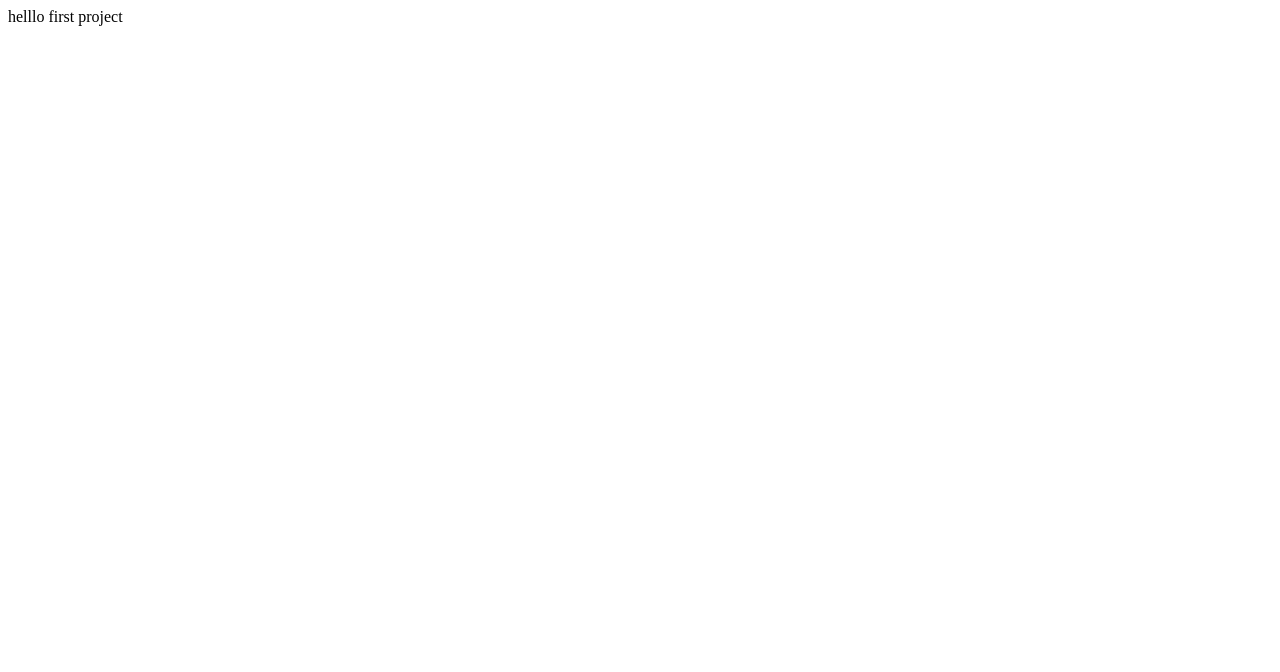
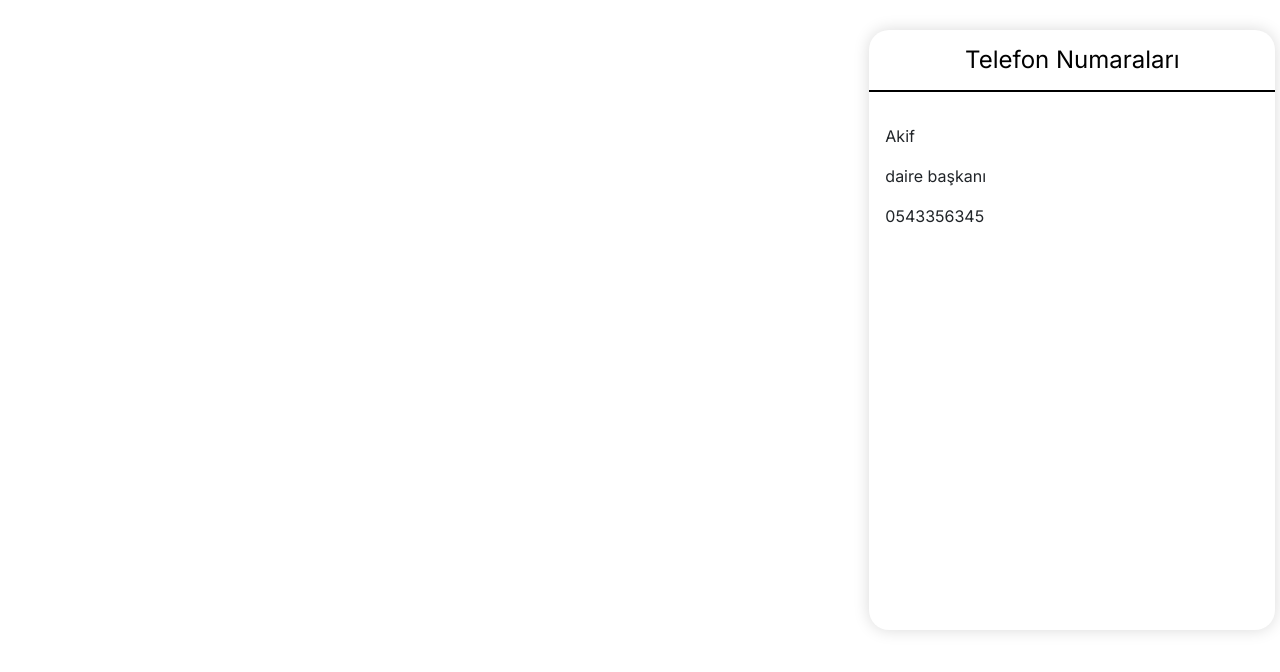
Before and after one commit to alpEr0640/trt-bt-webpage-frontend, a React (Create React App) app: page / in a window 1280 px wide. Shown: the top 672 px of the page. Built offline with nearby package versions, Linux system fonts and the light colour scheme.

Commit message:
deneme commiti

```diff
--- a/package.json
+++ b/package.json
@@ -6,9 +6,10 @@
     "@testing-library/jest-dom": "^5.17.0",
     "@testing-library/react": "^13.4.0",
     "@testing-library/user-event": "^13.5.0",
+    "bootstrap": "^5.3.0",
     "react": "^18.2.0",
     "react-dom": "^18.2.0",
-    "react-scripts": "5.0.1",
+    "react-scripts": "^5.0.1",
     "web-vitals": "^2.1.4"
   },
   "scripts": {
--- a/public/index.html
+++ b/public/index.html
@@ -14,6 +14,8 @@
       manifest.json provides metadata used when your web app is installed on a
       user's mobile device or desktop. See https://developers.google.com/web/fundamentals/web-app-manifest/
     -->
+    <link href="https://cdn.jsdelivr.net/npm/bootstrap@5.3.0/dist/css/bootstrap.min.css" rel="stylesheet" integrity="sha384-9ndCyUaIbzAi2FUVXJi0CjmCapSmO7SnpJef0486qhLnuZ2cdeRhO02iuK6FUUVM" crossorigin="anonymous">
+
     <link rel="manifest" href="%PUBLIC_URL%/manifest.json" />
     <!--
       Notice the use of %PUBLIC_URL% in the tags above.
@@ -39,5 +41,7 @@
       To begin the development, run `npm start` or `yarn start`.
       To create a production bundle, use `npm run build` or `yarn build`.
     -->
+    <script src="https://cdn.jsdelivr.net/npm/@popperjs/core@2.11.8/dist/umd/popper.min.js" integrity="sha384-I7E8VVD/ismYTF4hNIPjVp/Zjvgyol6VFvRkX/vR+Vc4jQkC+hVqc2pM8ODewa9r" crossorigin="anonymous"></script>
+<script src="https://cdn.jsdelivr.net/npm/bootstrap@5.3.0/dist/js/bootstrap.min.js" integrity="sha384-fbbOQedDUMZZ5KreZpsbe1LCZPVmfTnH7ois6mU1QK+m14rQ1l2bGBq41eYeM/fS" crossorigin="anonymous"></script>
   </body>
 </html>
--- a/src/App.js
+++ b/src/App.js
@@ -1,8 +1,10 @@
+import Homepage from "./Pages/Homepage";
+
 function App() {
   return (
-    <div>
-      helllo first project
-    </div>
+
+      <Homepage></Homepage>
+
   );
 }
 
--- /dev/null
+++ b/src/Components/Banaait.js
@@ -0,0 +1,16 @@
+import React from 'react'
+
+function Banaait() {
+  return (
+    <div>
+        <tr>
+            <td>yonetim krulu baskanı</td>
+            <td> hasan ozer</td>
+            <td>55648463477</td>
+        </tr>
+
+    </div>
+  )
+}
+
+export default Banaait
--- /dev/null
+++ b/src/Components/PhoneNumber.css
@@ -0,0 +1,55 @@
+@import url('https://fonts.googleapis.com/css2?family=Inter:wght@100;200;300;400;500;600;700;800;900&display=swap');
+body{
+    font-family: 'Inter', sans-serif;
+
+}
+.phonetable{
+    border-radius: 20px;
+    background: #FFF;
+    width: 406px;
+    min-height: 600px;
+    box-shadow:  0 0rem 1rem rgba(0, 0, 0, 0.15)!important;
+}
+
+.phonehead{
+    line-height: 60px;
+    column-span: all;
+    margin-top: 30px;
+    border-bottom-style : none;
+    color: #000;
+    text-align: center;
+    font-family: 'Inter', sans-serif;
+    font-size: 1.5rem;
+    display: flex;
+    flex-direction: column;
+    justify-content: center;
+    border-bottom-style: solid;
+    border-bottom: 2px solid black;
+
+
+
+}
+
+.li-header{
+    font-size: large ;
+    text-align: center;
+    list-style: none;
+}
+
+/* .left{
+
+    width: 60%;
+    display: inline-block;
+    border-radius: 5px;
+} */
+.list-group-item{
+    border: none !important;
+}
+.right{
+    width: 40%;
+
+    display: inline-block;
+    border-radius: 5px;
+
+
+}
--- a/src/Components/PhoneNumbers.js
+++ b/src/Components/PhoneNumbers.js
@@ -0,0 +1,40 @@
+import React from 'react'
+import './PhoneNumber.css'
+
+function PhoneNumbers() {
+    return (
+        <div  >
+            <div className='phonetable' >
+                <div className='phonehead' >
+                    Telefon Numaraları
+                </div >
+                <br></br>
+
+                <div className='left' >
+
+                    <ul className="list-group" >
+
+                        <li className="list-group-item">Akif</li>
+                        <li className="list-group-item">daire başkanı </li>
+                    </ul>
+                    <ul className='list-group'>
+                        <li className="list-group-item"> 0543356345 </li>
+                    </ul>
+                </div>
+
+                <div className='right'>
+
+                    <ul className="list-group">
+
+                    </ul>
+                </div>
+
+            </div>
+
+
+
+        </div>
+    )
+}
+
+export default PhoneNumbers
--- a/src/Pages/Homepage.js
+++ b/src/Pages/Homepage.js
@@ -0,0 +1,21 @@
+import React from 'react'
+import PhoneNumbers from '../Components/PhoneNumbers'
+import Banaait from '../Components/Banaait'
+
+function Homepage() {
+  return (
+    <div className='row'>
+        <div className='col-8'>
+
+        </div>
+        <div  className='col-4'>
+         <PhoneNumbers ></PhoneNumbers>
+        {/* <Banaait></Banaait> */}
+        </div>
+
+
+    </div>
+  )
+}
+
+export default Homepage
```
Also changed, not shown: src/Components/AyrıCompanent/Announcement.js (added), src/Components/AyrıCompanent/Footers.js (added), src/Components/AyrıCompanent/NavBar.js (added), 1 other file (tests, documents, lock files or other folders).
